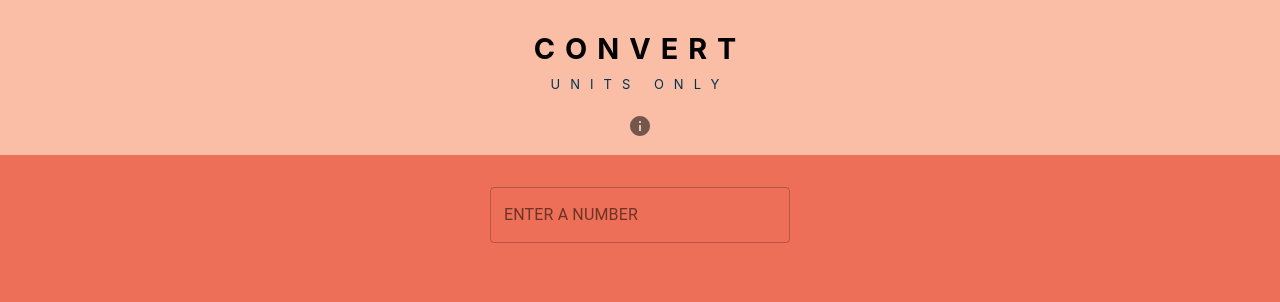
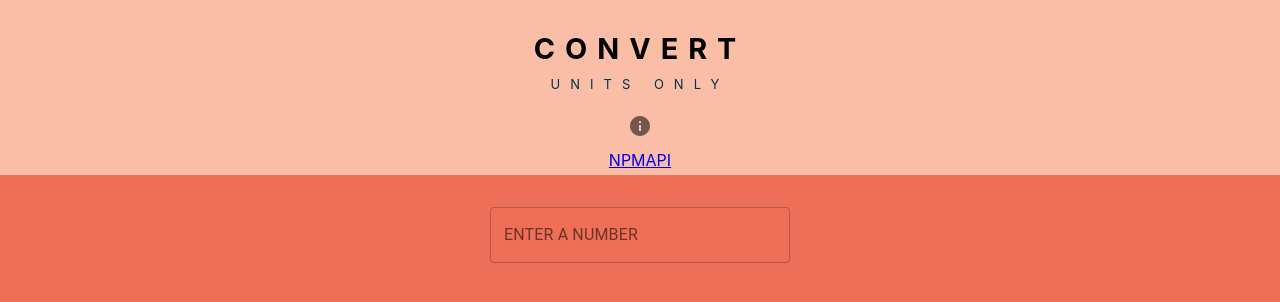
Before and after one commit to shuhulkaul/unitconversion, a React (Create React App) app: page / in a window 1280 px wide. Shown: the top 302 px of the page. Built offline with nearby package versions, Linux system fonts and the light colour scheme.

Commit message:
Update Home.js
Added NPM and API links.

```diff
--- a/src/components/Home.js
+++ b/src/components/Home.js
@@ -104,6 +104,7 @@ function Home() {
         <IconButton onClick={handleOpen}>
           <InfoIcon />
         </IconButton>
+<div><a href="https://github.com/shuhulkaul/unit-conversion-pkg">NPM</a><a href="https://github.com/shuhulkaul/unitconversionAPI">API</a></div>
       </div>
       <div className="wrapper">
         <StyledTextField
```
